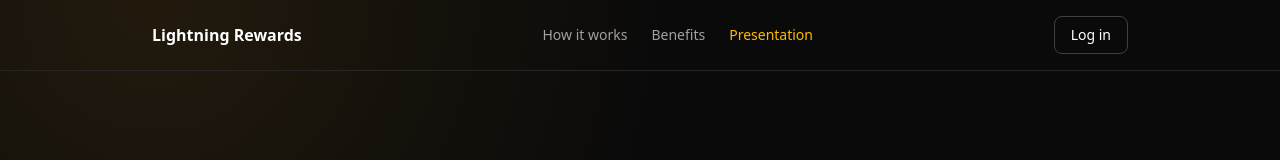
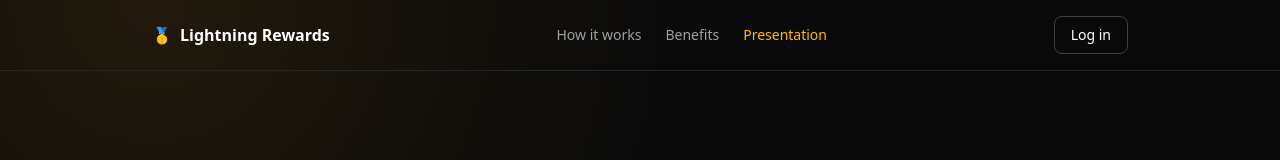
Before and after one commit to Vidarte-Alberto/lightning-rewards, a React (Vite) app in the folder frontend/: page / in a window 1280 px wide. Shown: the top 160 px of the page. Built offline with nearby package versions, Linux system fonts and the light colour scheme; no server answers.

Commit message:
style: add gold medal logo to favicon and navigation headers.

```diff
--- a/frontend/src/components/AppLayout.jsx
+++ b/frontend/src/components/AppLayout.jsx
@@ -22,7 +22,9 @@ function AppLayout() {
       <header className="border-b border-neutral-800 bg-neutral-950/80 backdrop-blur">
         <div className="mx-auto max-w-5xl px-4 py-3 sm:px-6 sm:py-4">
           <div className="flex items-center justify-between gap-4">
-            <span className="font-semibold text-white">Lightning Rewards</span>
+            <span className="flex items-center gap-2 font-semibold text-white">
+              <span aria-hidden="true">🥇</span> Lightning Rewards
+            </span>
             <div className="flex min-w-0 items-center gap-3 text-sm text-neutral-400">
               <span className="hidden max-w-56 truncate text-neutral-500 lg:inline" title={user?.email}>
                 {user?.email}
--- a/frontend/src/components/landing/Navbar.jsx
+++ b/frontend/src/components/landing/Navbar.jsx
@@ -4,7 +4,9 @@ function Navbar() {
   return (
     <header className="border-b border-neutral-800">
       <nav className="max-w-5xl mx-auto flex items-center justify-between px-6 py-4">
-        <span className="font-semibold text-white">Lightning Rewards</span>
+        <span className="flex items-center gap-2 font-semibold text-white">
+          <span aria-hidden="true">🥇</span> Lightning Rewards
+        </span>
         <div className="hidden sm:flex items-center gap-6 text-sm text-neutral-400">
           <a href="#how-it-works" className="hover:text-amber-400">How it works</a>
           <a href="#benefits" className="hover:text-amber-400">Benefits</a>
```
Also changed, not shown: frontend/index.html (+1 -1 lines).
